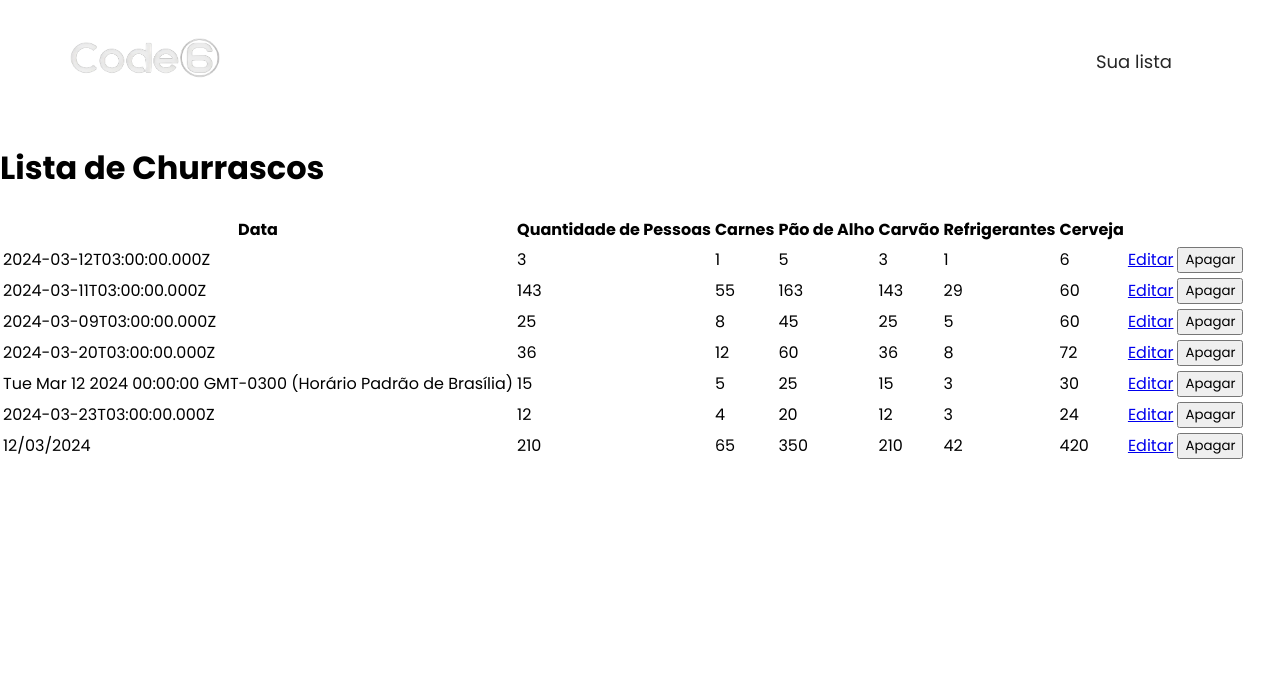
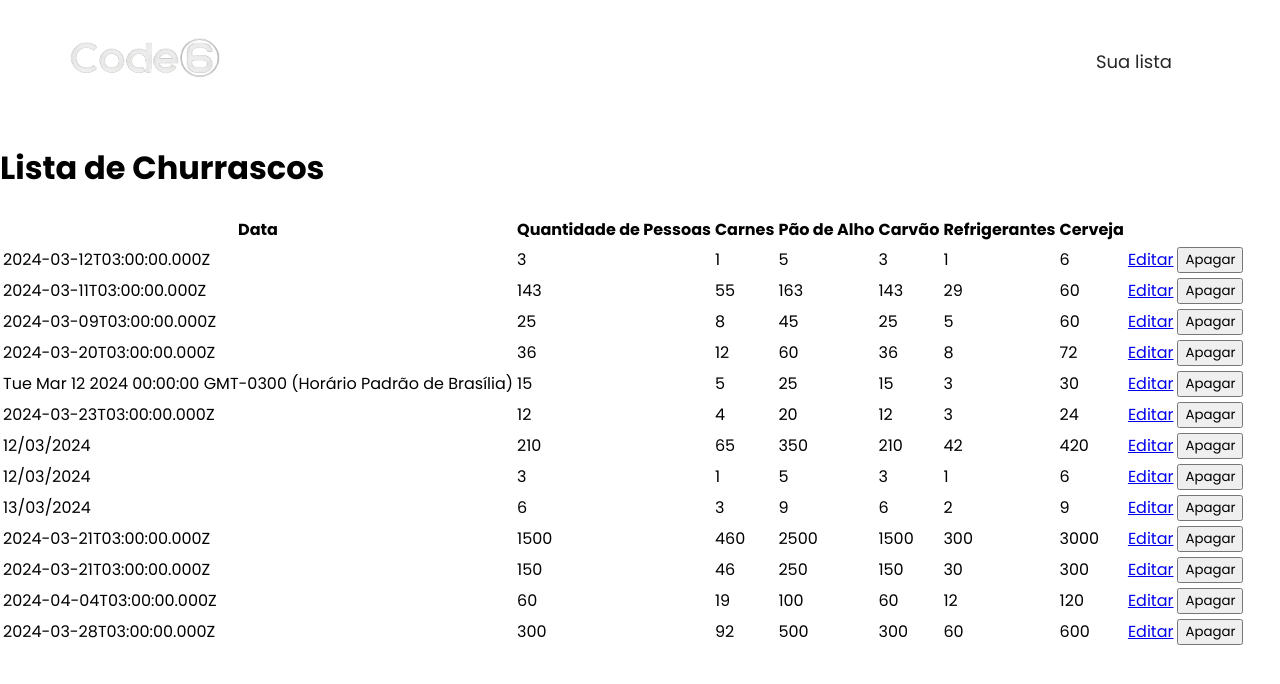
Before and after one commit to Lucas-Justino/Churrascometro-React, a React (Vite) app: page /home in a window 1280 px wide. Shown: the top 684 px of the page. Built offline with nearby package versions, Linux system fonts and the light colour scheme.

Commit message:
Utilizando Zustand

```diff
--- a/database/db.json
+++ b/database/db.json
@@ -90,6 +90,84 @@
       "refrigerantes": 42,
       "cerveja": 420,
       "id": "fd4c23a7-4837-4096-9666-b239fd77aa73"
+    },
+    {
+      "criancas": 1,
+      "mulheres": 1,
+      "data": "12/03/2024",
+      "homens": 1,
+      "totalPessoas": 3,
+      "carnes": 1,
+      "paoDeAlho": 5,
+      "carvao": 3,
+      "refrigerantes": 1,
+      "cerveja": 6,
+      "id": "3a024f93-0033-449e-9b7c-befc3c8f2b57"
+    },
+    {
+      "id": "d4d468c6-b36a-4d71-8ad7-de0128c75605",
+      "criancas": 3,
+      "mulheres": 2,
+      "data": "13/03/2024",
+      "homens": 1,
+      "totalPessoas": 6,
+      "carnes": 3,
+      "paoDeAlho": 9,
+      "carvao": 6,
+      "refrigerantes": 2,
+      "cerveja": 9
+    },
+    {
+      "criancas": 500,
+      "mulheres": 500,
+      "data": "2024-03-21T03:00:00.000Z",
+      "homens": 500,
+      "id": "14bf4298-a2cc-4479-ab92-fe7862176de8",
+      "totalPessoas": 1500,
+      "carnes": 460,
+      "paoDeAlho": 2500,
+      "carvao": 1500,
+      "refrigerantes": 300,
+      "cerveja": 3000
+    },
+    {
+      "criancas": 50,
+      "mulheres": 50,
+      "data": "2024-03-21T03:00:00.000Z",
+      "homens": 50,
+      "id": "029b7092-e632-462b-9060-ee7b933dd918",
+      "totalPessoas": 150,
+      "carnes": 46,
+      "paoDeAlho": 250,
+      "carvao": 150,
+      "refrigerantes": 30,
+      "cerveja": 300
+    },
+    {
+      "criancas": 20,
+      "mulheres": 20,
+      "data": "2024-04-04T03:00:00.000Z",
+      "homens": 20,
+      "id": "b18a432b-4f26-40e2-ae9e-0e18ed4f867c",
+      "totalPessoas": 60,
+      "carnes": 19,
+      "paoDeAlho": 100,
+      "carvao": 60,
+      "refrigerantes": 12,
+      "cerveja": 120
+    },
+    {
+      "criancas": 100,
+      "mulheres": 100,
+      "data": "2024-03-28T03:00:00.000Z",
+      "homens": 100,
+      "id": "33f7b92f-fd79-4e6c-87c5-2c3aadc8ed17",
+      "totalPessoas": 300,
+      "carnes": 92,
+      "paoDeAlho": 500,
+      "carvao": 300,
+      "refrigerantes": 60,
+      "cerveja": 600
     }
   ]
 }
--- a/package.json
+++ b/package.json
@@ -19,7 +19,8 @@
     "react-hook-form": "^7.51.0",
     "react-router-dom": "^6.22.3",
     "uuid": "^9.0.1",
-    "yup": "^1.4.0"
+    "yup": "^1.4.0",
+    "zustand": "^4.5.2"
   },
   "devDependencies": {
     "@types/react": "^18.2.56",
--- a/src/pages/EditarFormulario/editarFormulario.tsx
+++ b/src/pages/EditarFormulario/editarFormulario.tsx
@@ -3,8 +3,8 @@ import { SubmitHandler, useForm } from "react-hook-form";
 import * as yup from "yup";
 import { Input } from "../../components/Input/input";
 import Navbar from "../../components/Navbar/navbar";
-import { apiPOST, apiPUT } from "../../services/axios.services";
 import { useParams } from "react-router-dom";
+import { useStore } from "../../zustand/useEditForm/useEditForm.zustand";
 
 interface Inputs {
   id: string;
@@ -42,8 +42,10 @@ export default function Formulario() {
     mode: "onChange",
   });
 
+  const enviarDados = useStore(state => state.enviarDados);
+
   const onSubmit: SubmitHandler<Inputs> = (data: Inputs) => {
-    const date = data.data.toLocaleDateString();
+    const date = data.data;
     const totalPessoas = data.criancas + data.mulheres + data.homens;
     const carnes = Math.ceil(
       data.criancas * 0.4 + data.mulheres * 0.32 + data.homens * 0.2
@@ -55,30 +57,17 @@ export default function Formulario() {
 
     // console.log(data.id); esse aqui não existe
 
-    if (id) {
-      // tem que pegar aqui pra editar
-      apiPUT(`churrasco/${id}`, {
+    enviarDados({
       ...data,
-        data: date,
+      id,
       totalPessoas,
       carnes,
       paoDeAlho,
       carvao,
       refrigerantes,
       cerveja,
+      data: date,
     });
-    } else {
-      apiPOST("churrasco", {
-        ...data,
-        data: date,
-        totalPessoas,
-        carnes,
-        paoDeAlho,
-        carvao,
-        refrigerantes,
-        cerveja,
-      });
-    }
 
     reset();
   };
--- a/src/pages/Formulario/formulario.tsx
+++ b/src/pages/Formulario/formulario.tsx
@@ -3,11 +3,10 @@ import { useForm } from "react-hook-form";
 import * as yup from "yup";
 import { Input } from "../../components/Input/input";
 import Navbar from "../../components/Navbar/navbar";
-import { apiPOST } from "../../services/axios.services";
 import './formulario.css'
 import Imagem from '../../assets/cozinheiro1.png'
 import { v4 as uuidv4 } from 'uuid';
-import Hora from "../../hora";
+import { useStore } from "../../zustand/useForm/useForm.zustand";
 
 interface Inputs {
   data: Date;
@@ -44,19 +43,15 @@ const schema = yup
   .required();
 
 export default function Formulario() {
-  const {
-    register,
-    handleSubmit,
-    formState: { errors },
-  } = useForm<Inputs>({
+  const { register, handleSubmit, formState: { errors } } = useForm<Inputs>({
     resolver: yupResolver(schema),
     mode: "onChange",
   });
 
+  const enviarDados = useStore(state => state.enviarDados); // Função do store para enviar os dados
+
   const onSubmit = (data: Inputs) => {
-    console.log(errors);
-    console.log(data);
-    const date = data.data.toLocaleDateString();
+    const date = data.data
     const totalPessoas = data.criancas + data.mulheres + data.homens;
     const carnes = Math.ceil(
       data.criancas * 0.4 + data.mulheres * 0.32 + data.homens * 0.2
@@ -65,7 +60,8 @@ export default function Formulario() {
     const carvao = data.homens + data.mulheres + data.criancas;
     const refrigerantes = Math.ceil(carvao / 5);
     const cerveja = (data.homens + data.mulheres) * 3;
-    apiPOST("churrasco", {
+
+    enviarDados({
       ...data,
       id: uuidv4(),
       totalPessoas,
@@ -106,18 +102,14 @@ export default function Formulario() {
                   <label className="label">Crianças:</label>
                   <Input type="number" register={register} name="criancas" error={errors.criancas} />
                 </div>
-
               </div>
               <div className="button-group">
                 <button type="submit" className="botao-enviar">Enviar</button>
               </div>
             </form>
           </div>
-
         </div>
       </div>
-      <Hora/>
-
     </div>
   );
 }
--- a/src/pages/Start/start.tsx
+++ b/src/pages/Start/start.tsx
@@ -1,5 +1,4 @@
 import { Link } from "react-router-dom";
-import React from 'react';
 import './start.css'
 import Navbar from '../../components/Navbar/navbar';
 import arrow_btn from './../../assets/arrow_btn.png'
--- a/src/services/axios.services.ts
+++ b/src/services/axios.services.ts
@@ -1,4 +1,5 @@
 import axios, { AxiosResponse } from "axios";
+import IData from "../interfaces/IData.interface";
 
 const API_URL = "http://localhost:3000/";
 
--- /dev/null
+++ b/src/zustand/useEditForm/useEditForm.zustand.tsx
@@ -0,0 +1,28 @@
+import create from 'zustand';
+import { apiPUT } from '../../services/axios.services';
+import IData from '../../interfaces/IData.interface';
+
+interface Store {
+  dadosChurrasco: IData[];
+  enviarDados: (dados: IData) => void; // Alterado para retornar uma Promise
+}
+
+const useStore = create<Store>((set) => ({
+  dadosChurrasco: [],
+  enviarDados: async (dados) => {
+    try {
+      dados.data.toLocaleDateString
+      const response = await apiPUT(`churrasco/${dados.id}`, dados);
+      if (response.status !== 200) {
+        throw new Error('Erro ao enviar os dados');
+      }
+      set((state) => ({
+        dadosChurrasco: [...state.dadosChurrasco, dados],
+      }));
+    } catch (error) {
+      console.error(error);
+    }
+  },
+}));
+
+export { useStore };
--- /dev/null
+++ b/src/zustand/useForm/useForm.zustand.tsx
@@ -0,0 +1,28 @@
+import create from 'zustand';
+import { apiPOST } from '../../services/axios.services';
+import IData from '../../interfaces/IData.interface';
+
+interface Store {
+  dadosChurrasco: IData[];
+  enviarDados: (dados: IData) => void; // Alterado para retornar uma Promise
+}
+
+const useStore = create<Store>((set) => ({
+  dadosChurrasco: [],
+  enviarDados: async (dados) => {
+    try {
+      console.log(dados);
+      const response = await apiPOST('churrasco', dados);
+      if (response.status !== 200) {
+        throw new Error('Erro ao enviar os dados');
+      }
+      set((state) => ({
+        dadosChurrasco: [...state.dadosChurrasco, dados],
+      }));
+    } catch (error) {
+      console.error(error);
+    }
+  },
+}));
+
+export { useStore };
```
Also changed, not shown: src/interfaces/IData.interface.ts (+6 -1 lines), 1 other file (tests, documents, lock files or other folders). Lines whose indentation alone changed are shown as unchanged.
